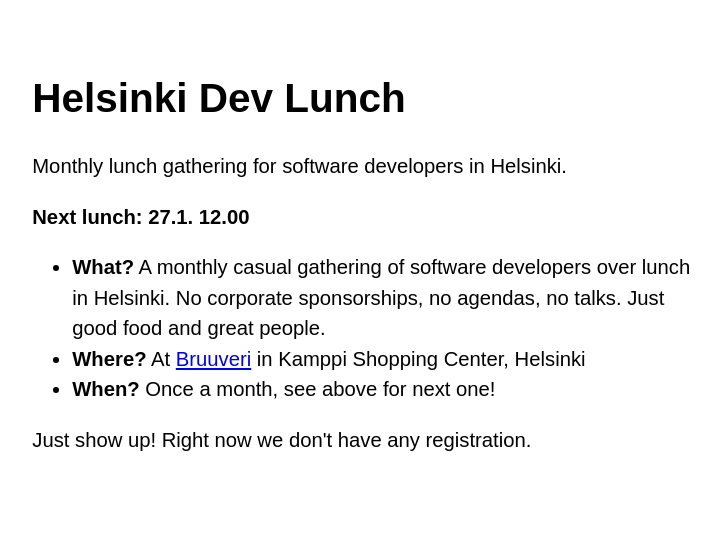
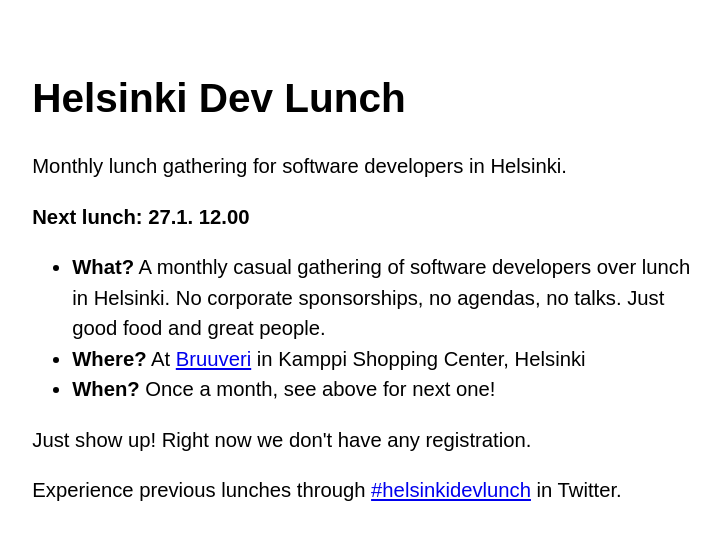
Before and after one commit to Hamatti/helsinkidevlunch-website, a plain HTML site: page index.html in a window 1280 px wide. Shown: the whole page, without its empty margins (14-734 px from the left). Drawn offline with Linux system fonts and the light colour scheme.

Commit message:
Add twitter hashtag link

```diff
--- a/index.html
+++ b/index.html
@@ -37,6 +37,14 @@
           <li><strong>When?</strong> Once a month, see above for next one!</li>
         </ul>
         <p>Just show up! Right now we don't have any registration.</p>
+        <p>
+          Experience previous lunches through
+          <a
+            href="https://twitter.com/search?q=%23helsinkidevlunch&src=typed_query&f=live"
+            >#helsinkidevlunch</a
+          >
+          in Twitter.
+        </p>
       </div>
     </article>
   </body>
```
